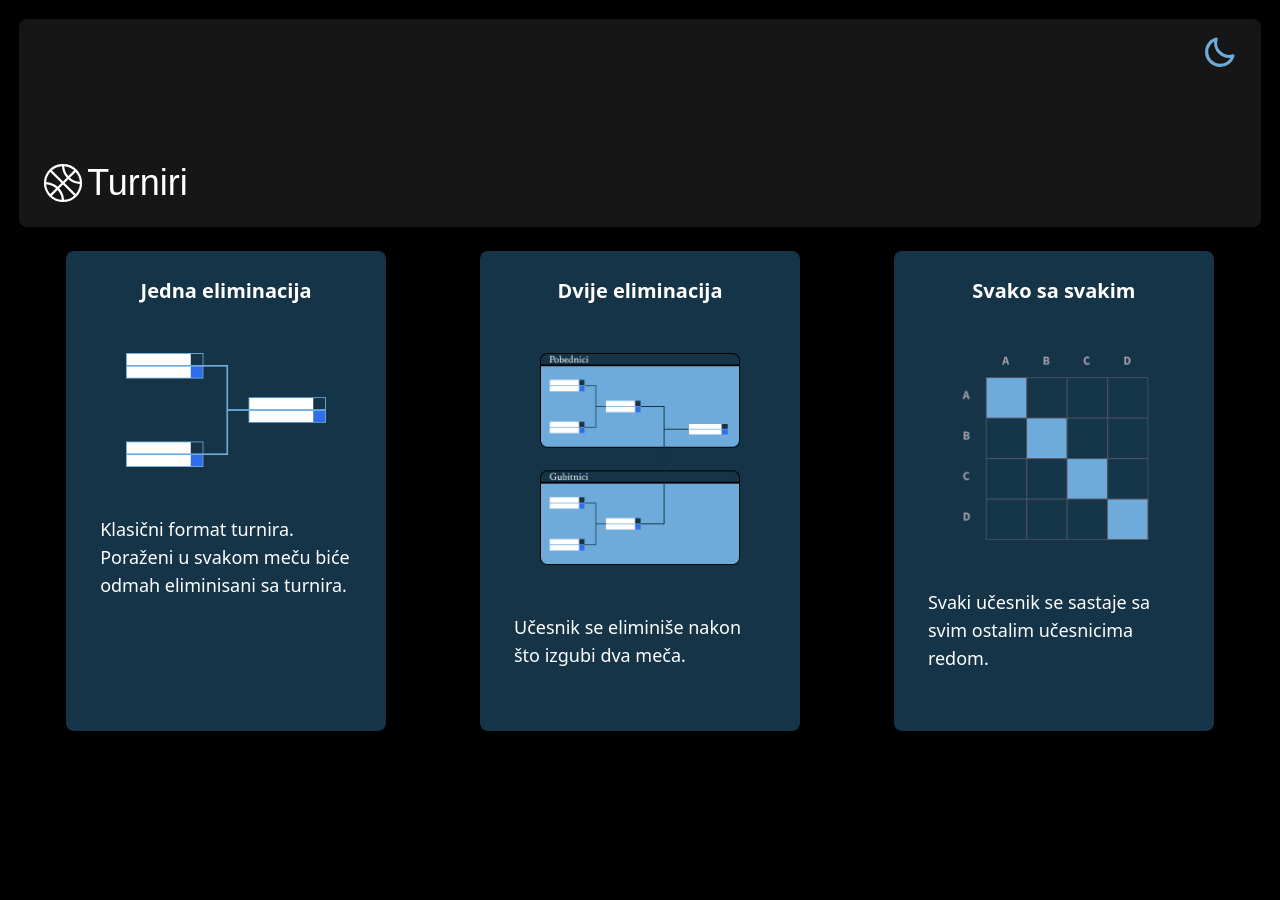
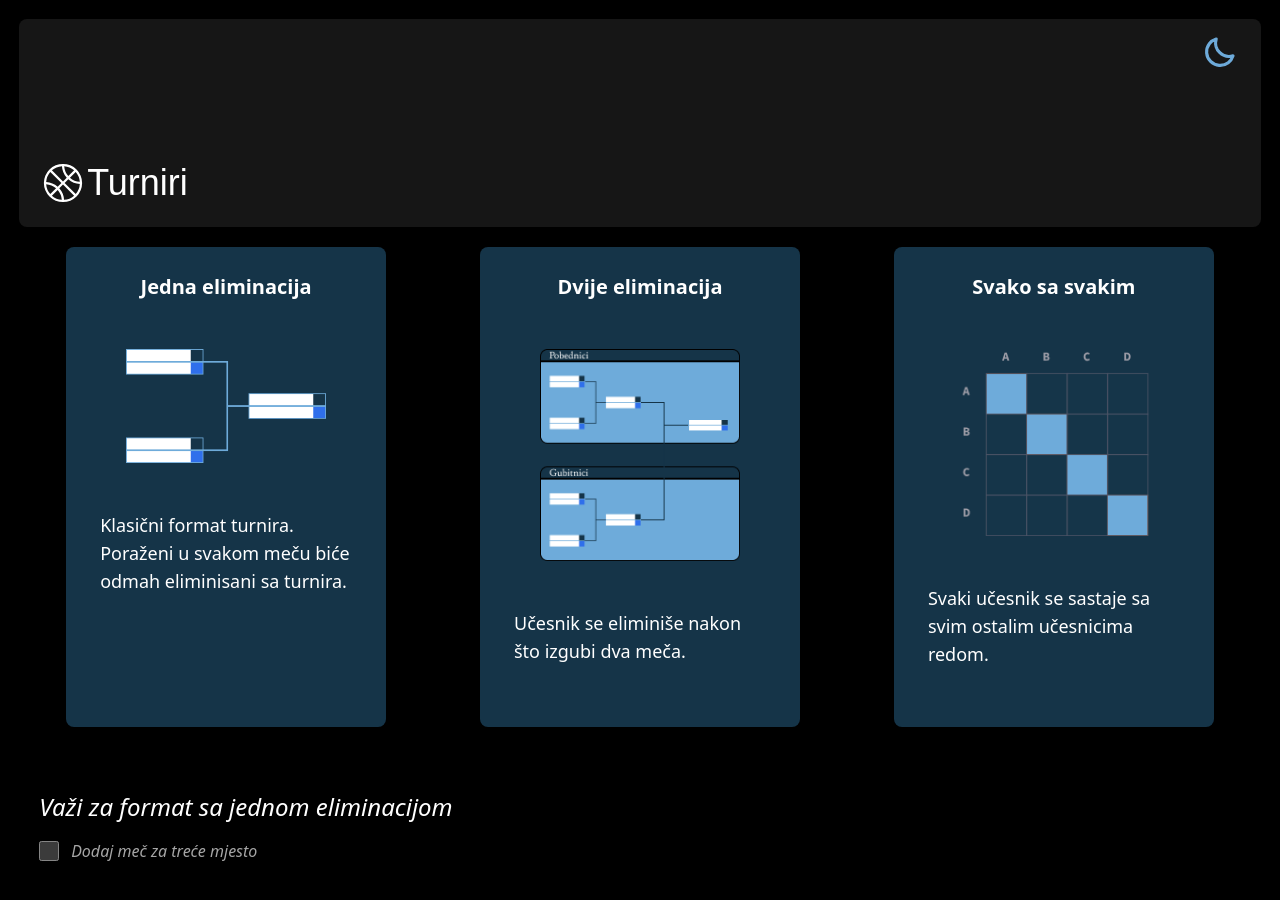
Before and after one commit to JEKO10/Basket-Report, a Next.js app: page /new in a window 1280 px wide. Shown: the top 900 px of the page. Before the commit the page ends 800 px from the top, so only its background shows below. Built offline with nearby package versions, Linux system fonts and the light colour scheme; a web font is replaced by a local one.

Commit message:
third place match toggle

```diff
--- a/app/(auth)/new/page.tsx
+++ b/app/(auth)/new/page.tsx
@@ -10,8 +10,8 @@ const NewPage = () => {
   return (
     <div>
       <Navbar />
-      <section className="flex items-center justify-around  mt-1">
-        <article className="flex items-center justify-start flex-col bg-accent h-[30rem] w-80 py-4 px-8 my-5 border-2 border-transparent rounded-lg cursor-pointer hover:border-2 hover:border-[#6EABDA]">
+      <section className="flex items-center justify-around my-5">
+        <article className="flex items-center justify-start flex-col bg-accent h-[30rem] w-80 py-4 px-8 border-2 border-transparent rounded-lg cursor-pointer hover:border-2 hover:border-[#6EABDA]">
           <h2 className="text-xl font-semibold pt-2">Jedna eliminacija</h2>
           <Image
             src={single}
@@ -25,7 +25,7 @@ const NewPage = () => {
             eliminisani sa turnira.
           </p>
         </article>
-        <article className="flex items-center justify-start flex-col bg-accent h-[30rem] w-80 py-4 px-8 my-5 border-2 border-transparent rounded-lg cursor-pointer hover:border-2 hover:border-[#6EABDA]">
+        <article className="flex items-center justify-start flex-col bg-accent h-[30rem] w-80 py-4 px-8 border-2 border-transparent rounded-lg cursor-pointer hover:border-2 hover:border-[#6EABDA]">
           <h2 className="text-xl font-semibold pt-2">Dvije eliminacija</h2>
           <Image
             src={double}
@@ -38,7 +38,7 @@ const NewPage = () => {
             Učesnik se eliminiše nakon što izgubi dva meča.
           </p>
         </article>
-        <article className="flex items-center justify-start flex-col bg-accent h-[30rem] w-80 py-4 px-8 my-5 border-2 border-transparent rounded-lg cursor-pointer hover:border-2 hover:border-[#6EABDA]">
+        <article className="flex items-center justify-start flex-col bg-accent h-[30rem] w-80 py-4 px-8 border-2 border-transparent rounded-lg cursor-pointer hover:border-2 hover:border-[#6EABDA]">
           <h2 className="text-xl font-semibold pt-2">Svako sa svakim</h2>
           <Image
             src={robin}
@@ -52,6 +52,19 @@ const NewPage = () => {
           </p>
         </article>
       </section>
+      <article className="my-16 px-5">
+        <h2 className="text-2xl mb-4 italic font-medium">
+          Važi za format sa jednom eliminacijom
+        </h2>
+        <label className="flex align-center justify-start flex-col">
+          <div className="flex align-center justify-start cursor-pointer">
+            <input type="checkbox" name="thirdPlace" className="w-5 mr-3" />
+            <p className="text-base opacity-65 italic">
+              Dodaj meč za treće mjesto
+            </p>
+          </div>
+        </label>
+      </article>
     </div>
   );
 };
```
